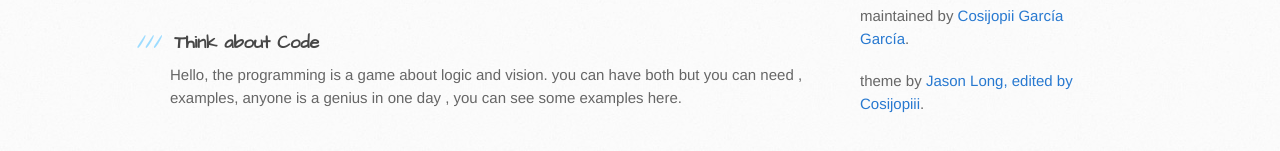
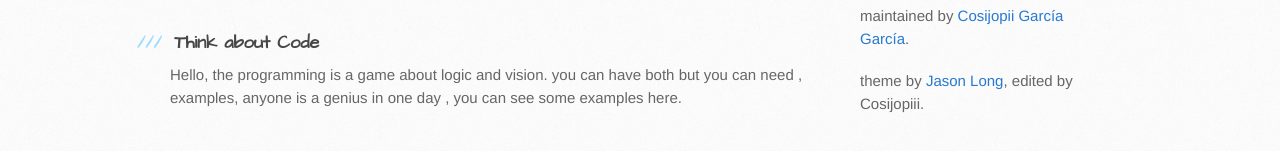
Before and after one commit to Cosijopiii/Think, a plain HTML site: page index.html in a window 1280 px wide. Shown: the part 299-450 px from the top of the page. Drawn offline with Linux system fonts and the light colour scheme.

Commit message:
Update index.html

```diff
--- a/index.html
+++ b/index.html
@@ -38,7 +38,7 @@ you can need , examples, anyone is a genius in one day , you can see some exampl
 
           <p class="repo-owner"><a href="https://github.com/Cosijopiii/Think"></a> maintained by <a href="https://github.com/Cosijopiii">Cosijopii García García</a>.</p>
 
-          <p>theme by <a href="https://twitter.com/jasonlong">Jason Long, edited by Cosijopiii</a>.</p>
+          <p>theme by <a href="https://twitter.com/jasonlong">Jason Long</a>, edited by Cosijopiii.</p>
         </aside>
       </div>
     </div>
```
